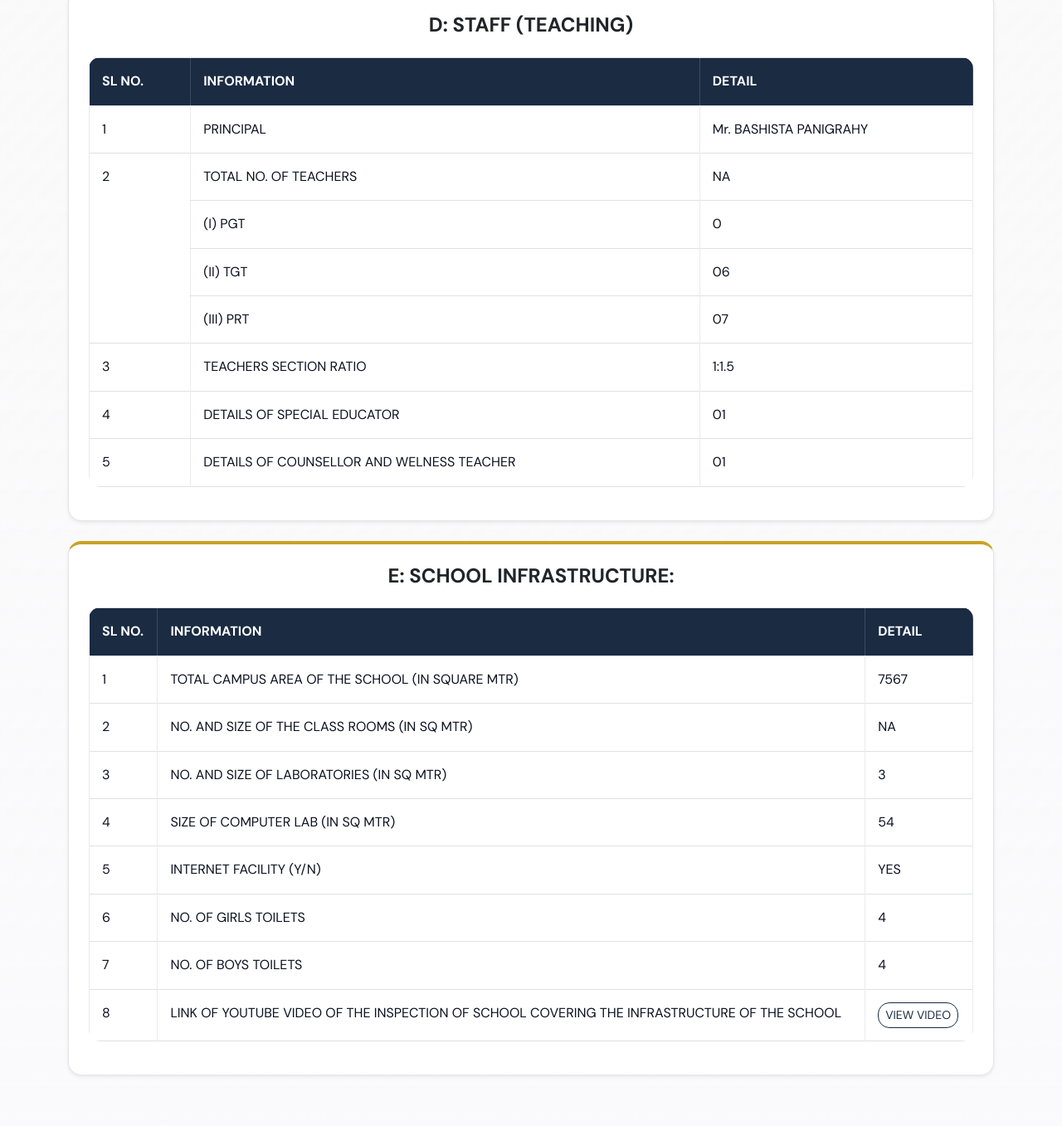
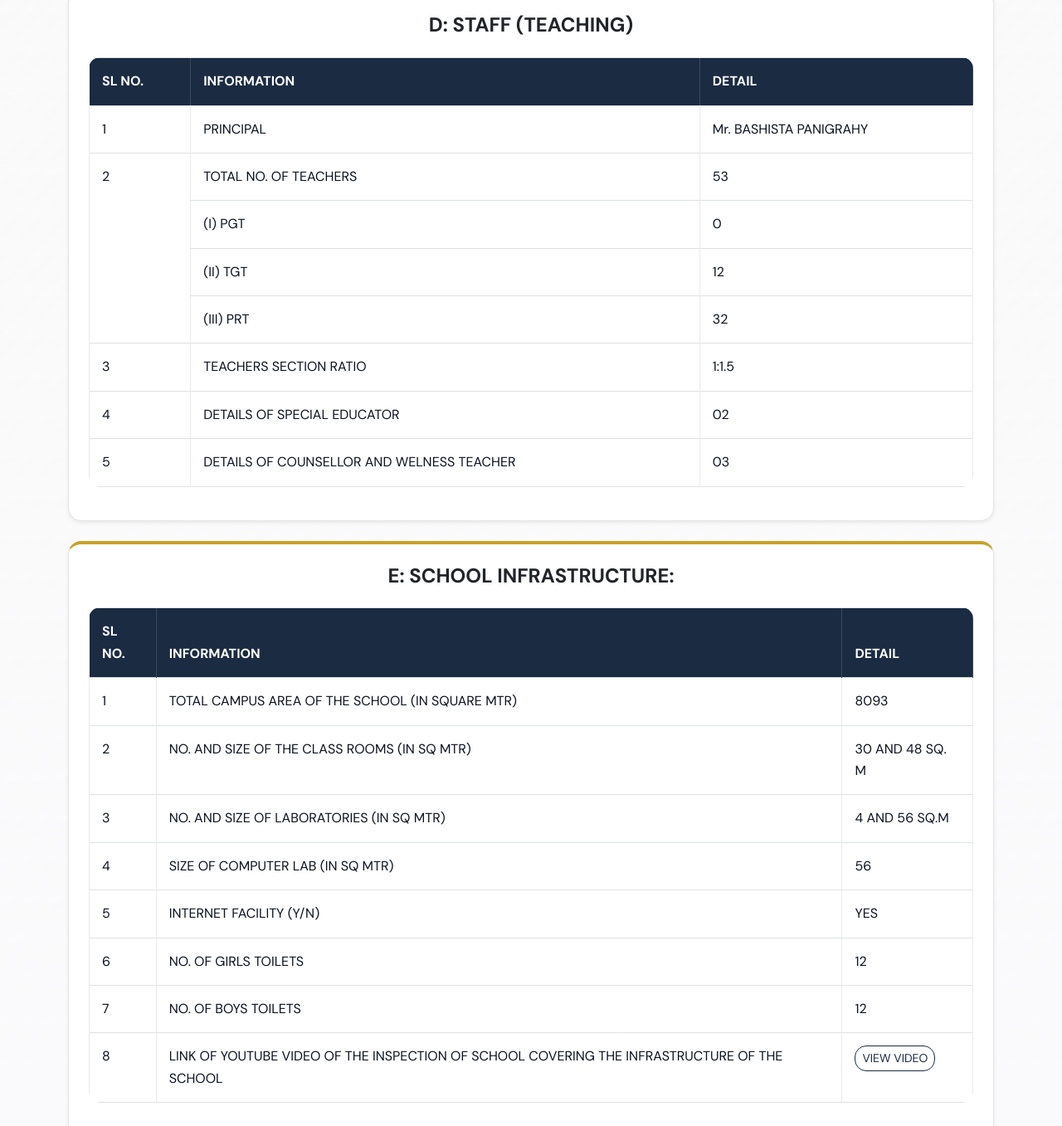
Before and after one commit to JAVA-ENTRPRISES/MSV-POLASARA, a plain HTML site: page mandatory-disclosure.html in a window 1280 px wide. Shown: the part 3191-4548 px from the top of the page at 83% size. Drawn offline with nearby package versions, Linux system fonts and the light colour scheme; some packages are replaced by stand-ins of ours; a script that the page names is missing.

Commit message:
Update mandatory-disclosure.html

```diff
--- a/mandatory-disclosure.html
+++ b/mandatory-disclosure.html
@@ -299,7 +299,7 @@
                                     <table class="table table-bordered">
                                         <thead>
                                             <tr>
-                                                <th>S NO.</th>
+                                                <th>SL NO.</th>
                                                 <th>YEAR</th>
                                                 <th>NO. OF REGISTERED STUDENTS</th>
                                                 <th>NO. OF STUDENTS PASS</th>
@@ -360,7 +360,7 @@
                                             <tr>
                                                 <td rowspan="4">2</td>
                                                 <td>TOTAL NO. OF TEACHERS</td>
-                                                <td>NA</td>
+                                                <td>53</td>
                                             </tr>
                                             <tr>
                                                 <td>(I) PGT</td>
@@ -368,11 +368,11 @@
                                             </tr>
                                             <tr>
                                                 <td>(II) TGT</td>
-                                                <td>06</td>
+                                                <td>12</td>
                                             </tr>
                                             <tr>
                                                 <td>(III) PRT</td>
-                                                <td>07</td>
+                                                <td>32</td>
                                             </tr>
                                             <tr>
                                                 <td>3</td>
@@ -382,12 +382,12 @@
                                             <tr>
                                                 <td>4</td>
                                                 <td>DETAILS OF SPECIAL EDUCATOR</td>
-                                                <td>01</td>
+                                                <td>02</td>
                                             </tr>
                                             <tr>
                                                 <td>5</td>
                                                 <td>DETAILS OF COUNSELLOR AND WELNESS TEACHER</td>
-                                                <td>01</td>
+                                                <td>03</td>
                                             </tr>
                                         </tbody>
                                     </table>
@@ -412,22 +412,22 @@
                                             <tr>
                                                 <td>1</td>
                                                 <td>TOTAL CAMPUS AREA OF THE SCHOOL (IN SQUARE MTR)</td>
-                                                <td>7567</td>
+                                                <td>8093</td>
                                             </tr>
                                             <tr>
                                                 <td>2</td>
                                                 <td>NO. AND SIZE OF THE CLASS ROOMS (IN SQ MTR)</td>
-                                                <td>NA</td>
+                                                <td>30 AND 48 SQ. M</td>
                                             </tr>
                                             <tr>
                                                 <td>3</td>
                                                 <td>NO. AND SIZE OF LABORATORIES (IN SQ MTR)</td>
-                                                <td>3</td>
+                                                <td>4 AND 56 SQ.M</td>
                                             </tr>
                                             <tr>
                                                 <td>4</td>
                                                 <td>SIZE OF COMPUTER LAB (IN SQ MTR)</td>
-                                                <td>54</td>
+                                                <td>56</td>
                                             </tr>
                                             <tr>
                                                 <td>5</td>
@@ -437,12 +437,12 @@
                                             <tr>
                                                 <td>6</td>
                                                 <td>NO. OF GIRLS TOILETS</td>
-                                                <td>4</td>
+                                                <td>12</td>
                                             </tr>
                                             <tr>
                                                 <td>7</td>
                                                 <td>NO. OF BOYS TOILETS</td>
-                                                <td>4</td>
+                                                <td>12</td>
                                             </tr>
                                             <tr>
                                                 <td>8</td>
```
